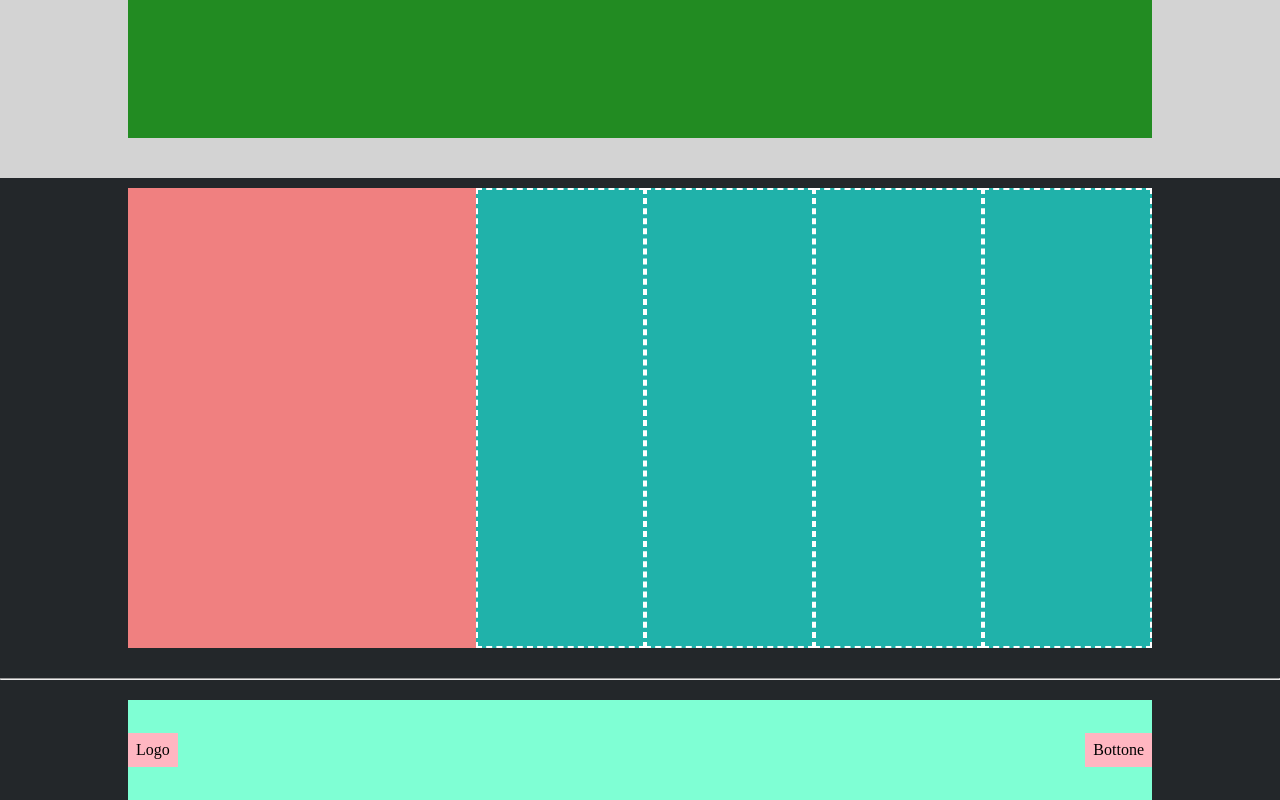
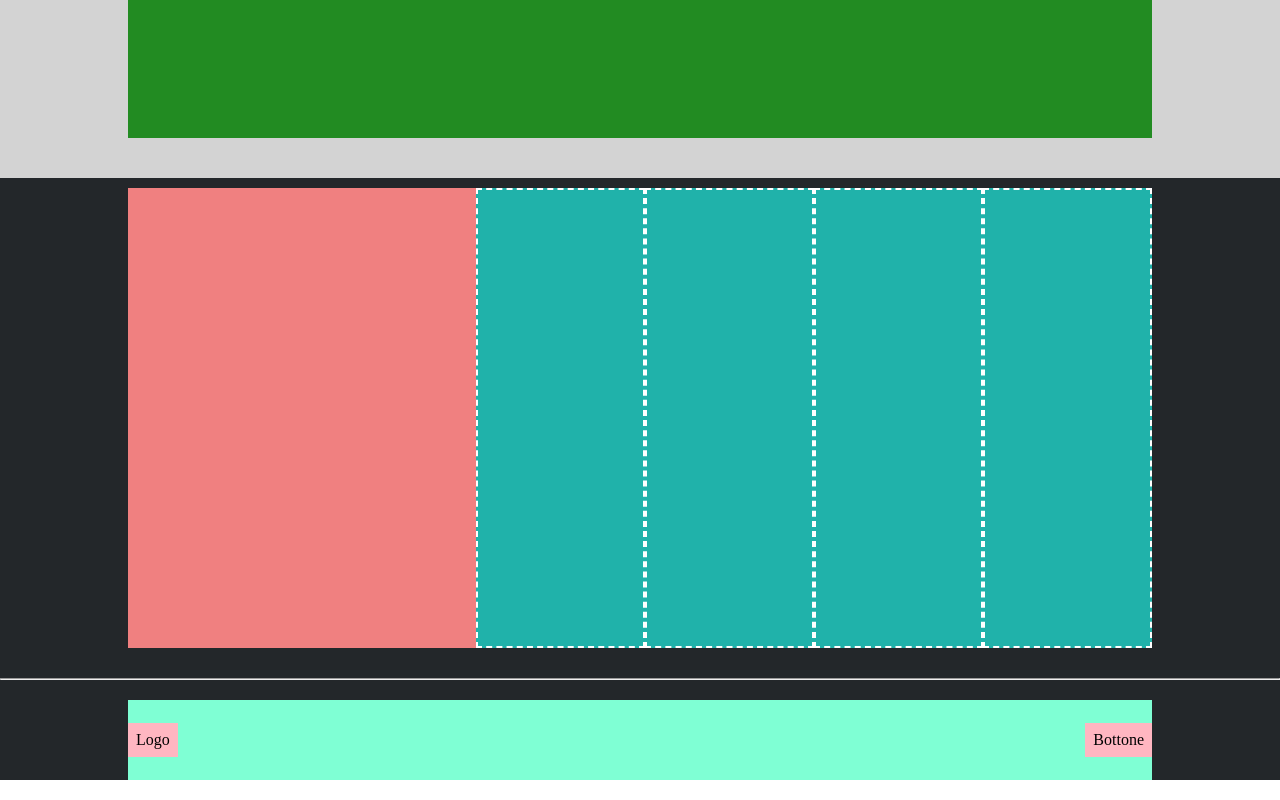
Before and after one commit to scurenza/htmlcss-struttura-discord, a plain HTML site: page index.html in a window 1280 px wide. Shown: the part 2482-3282 px from the top of the page. Drawn offline with Linux system fonts and the light colour scheme.

Commit message:
sistemazione footer

```diff
--- a/css/style.css
+++ b/css/style.css
@@ -111,7 +111,7 @@ footer{
 }
 
 .footer-bottom{
-    height: 100px;
+    min-height: 80px;
     display: flex;
     justify-content: space-between;
     background-color: #7fffd4;
```
